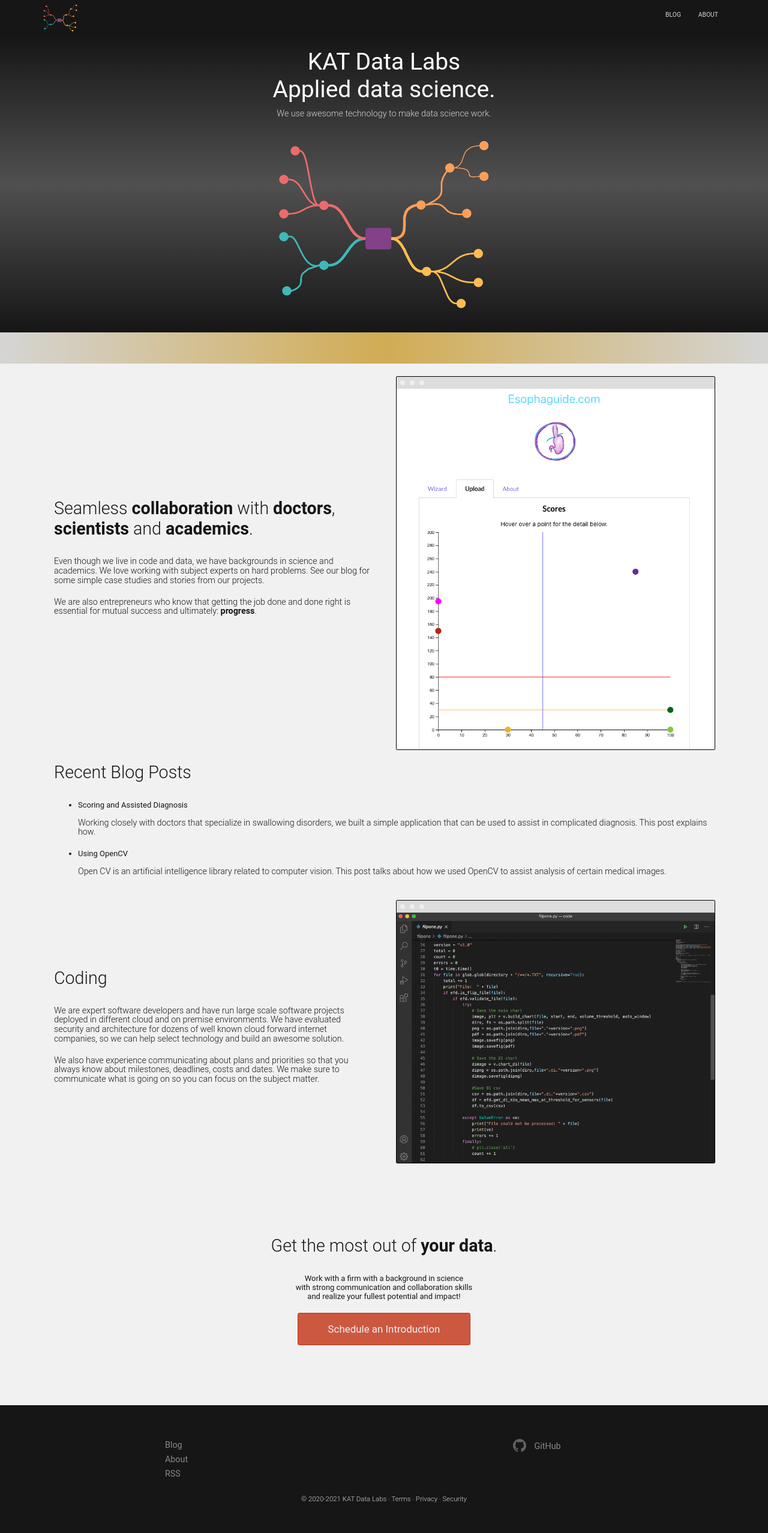
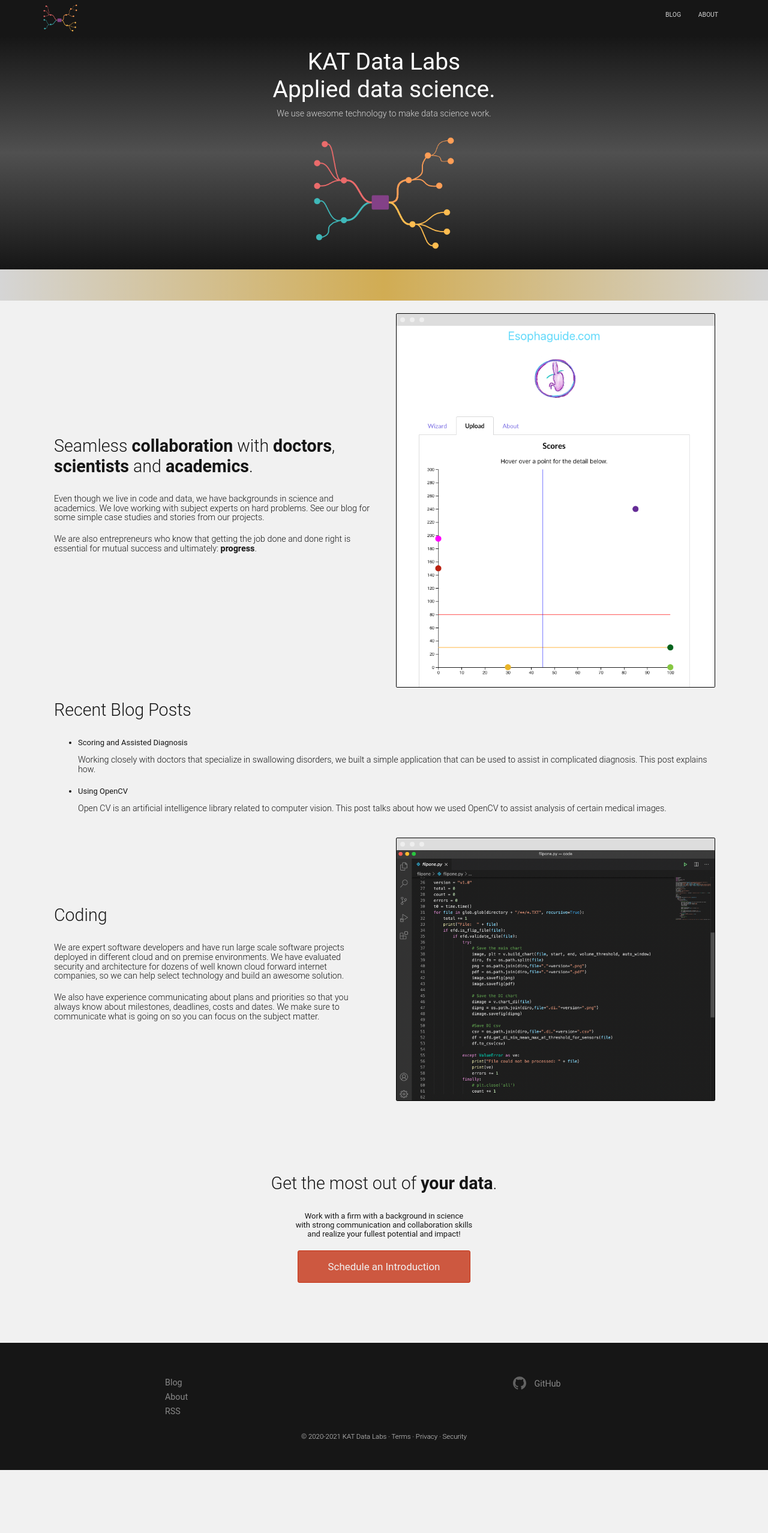
Before and after one commit to katdl/katdl.com, a Jekyll site: the page built from pages/index.html, in a window 1280 px wide. Shown: the whole page at 60% size. Built offline with Jekyll 4.4.1, drawn with Linux system fonts in a browser that asks for light colours; comment, search, counter and statistics services are not loaded; after the commit the page ends 2450 px from its top, so only the background shows below that.

Commit message:
Shrink graph image

```diff
--- a/_sass/theme/page-landing.scss
+++ b/_sass/theme/page-landing.scss
@@ -137,5 +137,6 @@
   }
 
 }
-img.map-view { max-width: 30%; height: auto; }
+img.map-view { max-width: 20%; height: auto; }
+
 div.list-head { text-align: left;}
```
